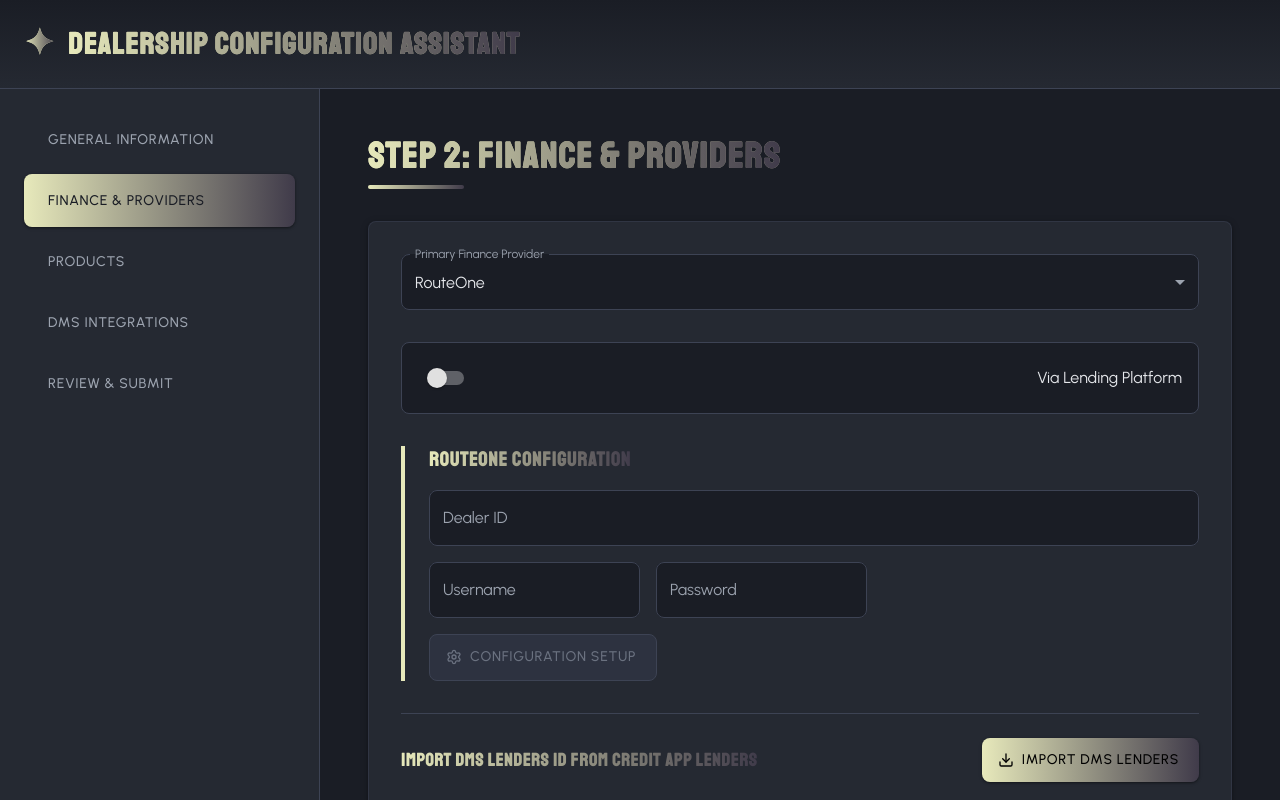
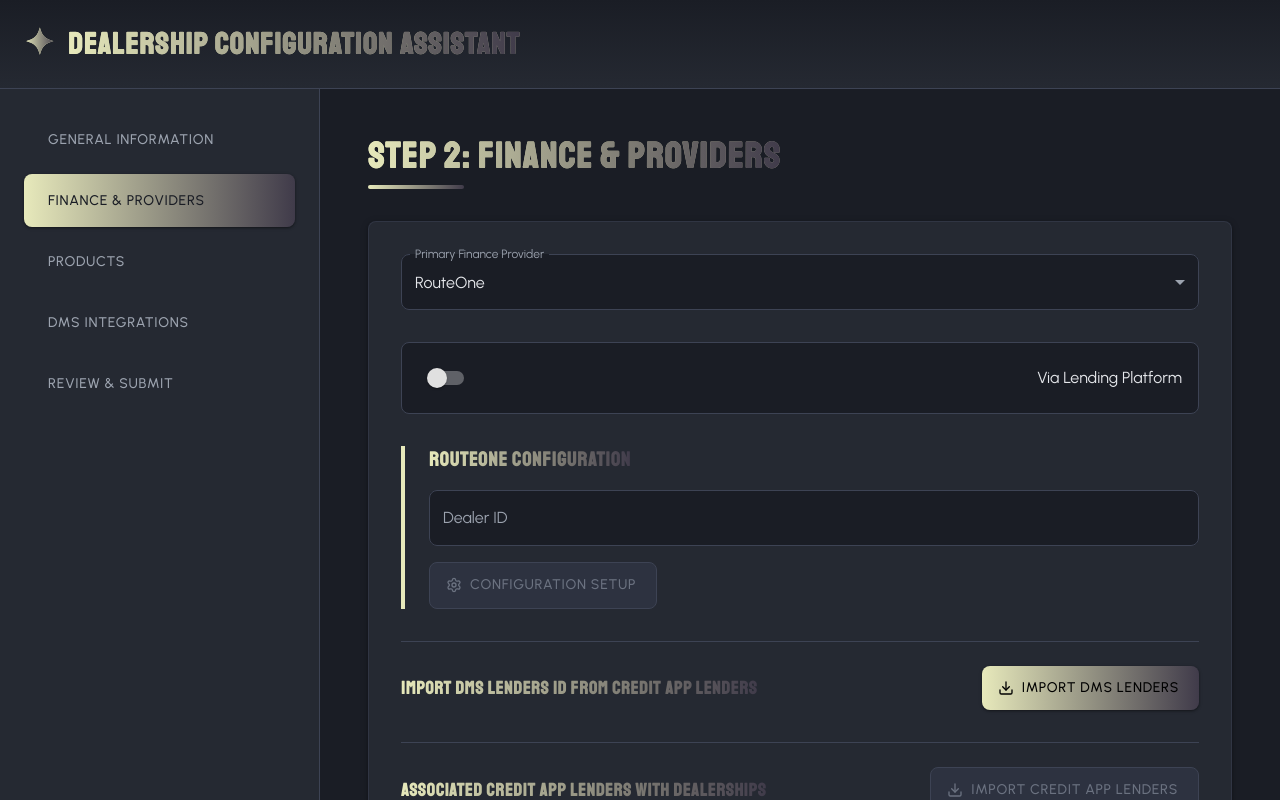
Before and after one commit to jatinchary/Smooth_Operators, a React (Vite) app in the folder FrontEndClient/: page / in a window 1280 px wide. Both pictures are taken after a click on the button "FINANCE & PROVIDERS". Shown: the top 800 px of the page. Built offline with nearby package versions, Linux system fonts and the light colour scheme.

Commit message:
Refactor Step2FinanceProviders and Step5Review components to simplify RouteOne configuration by removing username and password fields, enhancing user experience and reducing complexity.

```diff
--- a/FrontEndClient/src/components/Steps/Step2FinanceProviders.jsx
+++ b/FrontEndClient/src/components/Steps/Step2FinanceProviders.jsx
@@ -161,10 +161,7 @@
     formData.primaryProvider === "DealerTrack" ||
     formData.primaryProvider === "Both";
 
-  const isRouteOneValid =
-    formData.routeOneConfig.dealerId &&
-    formData.routeOneConfig.username &&
-    formData.routeOneConfig.password;
+  const isRouteOneValid = formData.routeOneConfig.dealerId;
   const isDealerTrackValid =
     formData.dealerTrackConfig.dealerId && formData.dealerTrackConfig.apiKey;
 
@@ -253,31 +250,6 @@
               fullWidth
               variant="outlined"
             />
-
-            <Grid container spacing={2}>
-              <Grid item xs={12} md={6}>
-                <TextField
-                  label="Username"
-                  name="username"
-                  value={formData.routeOneConfig.username}
-                  onChange={handleRouteOneChange}
-                  fullWidth
-                  variant="outlined"
-                />
-              </Grid>
-
-              <Grid item xs={12} md={6}>
-                <TextField
-                  label="Password"
-                  type="password"
-                  name="password"
-                  value={formData.routeOneConfig.password}
-                  onChange={handleRouteOneChange}
-                  fullWidth
-                  variant="outlined"
-                />
-              </Grid>
-            </Grid>
 
             <Button
               onClick={handleRouteOneSetup}
--- a/FrontEndClient/src/components/Steps/Step5Review.jsx
+++ b/FrontEndClient/src/components/Steps/Step5Review.jsx
@@ -90,10 +90,6 @@
                 <InfoItem
                   label="Dealer ID"
                   value={config.financeProviders.routeOneConfig.dealerId}
-                />
-                <InfoItem
-                  label="Username"
-                  value={config.financeProviders.routeOneConfig.username}
                 />
               </div>
             </div>
```
